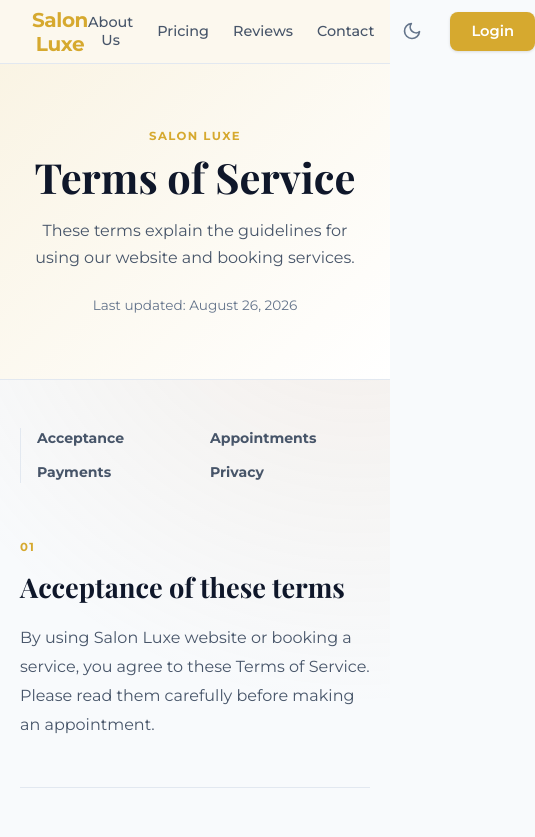
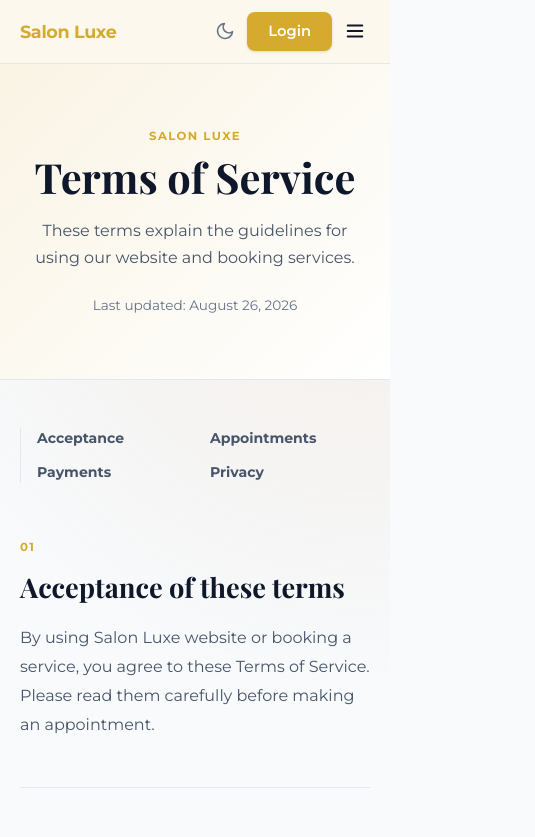
Before and after one commit to NorbertVincze04/template_driven_app, an Angular app in the folder Frontend/: page /terms in a window 390 px wide. Shown: the top 837 px of the page, 535 px wide, since content can reach past the window. Built offline with nearby package versions, Linux system fonts and the light colour scheme; no server answers.

Commit message:
mobile responsivness

```diff
--- a/Frontend/src/app/core/auth/sign-in/sign-in.component.css
+++ b/Frontend/src/app/core/auth/sign-in/sign-in.component.css
@@ -4,6 +4,8 @@
   box-shadow: var(--theme-shadow-lg);
   height: auto;
   width: min(440px, calc(100vw - 2rem));
+  max-height: 90vh;
+  overflow-y: auto;
   padding: 2.25rem;
   border-radius: 12px;
   position: fixed;
--- a/Frontend/src/app/shared/components/appointments-list/appointments-list.component.css
+++ b/Frontend/src/app/shared/components/appointments-list/appointments-list.component.css
@@ -176,8 +176,32 @@
   color: var(--theme-text-soft);
 }
 
-@media (max-width: 560px) {
+@media (max-width: 720px) {
   .profile-section {
     padding: 1.25rem;
   }
+
+  .section-heading {
+    flex-wrap: wrap;
+  }
+
+  .status-filter {
+    flex-wrap: wrap;
+  }
+
+  /* Grid-based rows get too cramped on phones; let the table scroll
+     sideways instead of squeezing every column unreadably small. */
+  .appointments-table {
+    overflow-x: auto;
+    -webkit-overflow-scrolling: touch;
+  }
+
+  .table-row {
+    min-width: 520px;
+  }
+
+  .table-row.barber-row,
+  .table-row.customer-row {
+    min-width: 760px;
+  }
 }
--- a/Frontend/src/app/shared/components/footer/footer.component.css
+++ b/Frontend/src/app/shared/components/footer/footer.component.css
@@ -97,3 +97,28 @@
   text-decoration: none;
   font-weight: 600;
 }
+
+@media (max-width: 720px) {
+  .footer {
+    flex-direction: column;
+    justify-content: center;
+    gap: 0.75rem;
+    padding: 1.25rem 1rem;
+    text-align: center;
+  }
+
+  .footer-right {
+    flex-wrap: wrap;
+    justify-content: center;
+  }
+}
+
+@media (max-width: 380px) {
+  .footer {
+    padding: 1rem 0.75rem;
+  }
+
+  .help-btn {
+    padding: 0.5rem 0.65rem;
+  }
+}
--- a/Frontend/src/app/shared/components/header/header.component.css
+++ b/Frontend/src/app/shared/components/header/header.component.css
@@ -51,6 +51,23 @@
   display: flex;
   align-items: center;
   gap: 1.5rem;
+}
+
+.header-nav {
+  display: flex;
+  align-items: center;
+  gap: 1.5rem;
+}
+
+.menu-toggle {
+  display: none;
+  align-items: center;
+  justify-content: center;
+  background: none;
+  border: none;
+  cursor: pointer;
+  color: var(--theme-text);
+  padding: 0.25rem;
 }
 
 .nav-link {
@@ -239,3 +256,81 @@
     transform: translateY(0);
   }
 }
+
+/* Tablet: tighten spacing before the nav needs to collapse */
+@media (max-width: 900px) {
+  .header {
+    padding: 0 1.25rem;
+  }
+
+  .header-right {
+    gap: 1rem;
+  }
+
+  .header-nav {
+    gap: 1rem;
+  }
+}
+
+/* Phone/narrow tablet: collapse text nav links into a dropdown panel */
+@media (max-width: 720px) {
+  .header-nav {
+    position: absolute;
+    top: 64px;
+    left: 0;
+    right: 0;
+    flex-direction: column;
+    align-items: stretch;
+    gap: 0;
+    max-height: 0;
+    overflow: hidden;
+    opacity: 0;
+    pointer-events: none;
+    background: var(--theme-surface);
+    border-bottom: 1px solid var(--theme-border);
+    box-shadow: var(--theme-shadow-md);
+    transition:
+      max-height 0.2s ease,
+      opacity 0.2s ease;
+  }
+
+  .header-nav.open {
+    max-height: calc(100vh - 64px);
+    overflow-y: auto;
+    opacity: 1;
+    pointer-events: auto;
+  }
+
+  .header-nav .nav-link {
+    width: 100%;
+    padding: 0.9rem 1.25rem;
+    text-align: left;
+    border-bottom: 1px solid var(--theme-border-subtle);
+  }
+
+  .header-nav .admin-link {
+    border-radius: 0;
+  }
+
+  .menu-toggle {
+    display: inline-flex;
+  }
+
+  .header-right {
+    gap: 0.5rem;
+  }
+
+  .logo-text {
+    font-size: 1.1rem;
+  }
+}
+
+@media (max-width: 380px) {
+  .header {
+    padding: 0 0.85rem;
+  }
+
+  .logo-img {
+    height: 28px;
+  }
+}
--- a/Frontend/src/app/shared/components/header/header.component.html
+++ b/Frontend/src/app/shared/components/header/header.component.html
@@ -14,8 +14,8 @@
     </button>
   </div>
 
-  <!-- Right -->
-  <div class="header-right">
+  <!-- Nav links: collapse into a dropdown panel below the header on narrow screens -->
+  <nav class="header-nav" [class.open]="mobileMenuOpen">
     @if (tenantConfig()?.layout?.header?.showAboutUs !== false) {
       <button type="button" class="nav-link" (click)="scrollToSection('about')">
         About Us
@@ -60,7 +60,10 @@
         Manage
       </button>
     }
+  </nav>
 
+  <!-- Right -->
+  <div class="header-right">
     @if (tenantConfig()?.layout?.header?.showThemeToggle === true) {
       <button
         class="icon-btn"
@@ -192,5 +195,48 @@
         (action)="onLoginClick()"
       ></app-action-button>
     }
+
+    <button
+      type="button"
+      class="menu-toggle"
+      [attr.aria-expanded]="mobileMenuOpen"
+      aria-label="Toggle navigation menu"
+      (click)="$event.stopPropagation(); toggleMobileMenu()"
+    >
+      @if (mobileMenuOpen) {
+        <svg
+          xmlns="http://www.w3.org/2000/svg"
+          width="22"
+          height="22"
+          viewBox="0 0 24 24"
+          fill="none"
+          stroke="currentColor"
+          stroke-width="2"
+          stroke-linecap="round"
+          stroke-linejoin="round"
+          aria-hidden="true"
+        >
+          <path d="M18 6 6 18" />
+          <path d="m6 6 12 12" />
+        </svg>
+      } @else {
+        <svg
+          xmlns="http://www.w3.org/2000/svg"
+          width="22"
+          height="22"
+          viewBox="0 0 24 24"
+          fill="none"
+          stroke="currentColor"
+          stroke-width="2"
+          stroke-linecap="round"
+          stroke-linejoin="round"
+          aria-hidden="true"
+        >
+          <path d="M4 6h16" />
+          <path d="M4 12h16" />
+          <path d="M4 18h16" />
+        </svg>
+      }
+    </button>
   </div>
 </header>
--- a/Frontend/src/app/shared/components/header/header.component.ts
+++ b/Frontend/src/app/shared/components/header/header.component.ts
@@ -57,8 +57,14 @@ export class HeaderComponent {
   });
 
   protected profileMenuOpen = false;
+  protected mobileMenuOpen = false;
+
+  toggleMobileMenu(): void {
+    this.mobileMenuOpen = !this.mobileMenuOpen;
+  }
 
   scrollToSection(sectionId: string): void {
+    this.mobileMenuOpen = false;
     if (!isPlatformBrowser(this.platformId)) {
       return;
     }
@@ -104,25 +110,31 @@ export class HeaderComponent {
 
   openAdmin(): void {
     this.profileMenuOpen = false;
+    this.mobileMenuOpen = false;
     this.router.navigate(['/admin']);
   }
 
   openManage(): void {
     this.profileMenuOpen = false;
+    this.mobileMenuOpen = false;
     this.router.navigate(['/manage']);
   }
 
   logout(): void {
     this.profileMenuOpen = false;
+    this.mobileMenuOpen = false;
     this.authService.logout();
     this.router.navigate(['/login']);
   }
 
   @HostListener('document:click', ['$event'])
-  closeProfileMenu(event: Event): void {
+  closeMenus(event: Event): void {
     const target = event.target as HTMLElement;
     if (!target.closest('.profile-menu')) {
       this.profileMenuOpen = false;
+    }
+    if (!target.closest('.header-nav') && !target.closest('.menu-toggle')) {
+      this.mobileMenuOpen = false;
     }
   }
 
```
